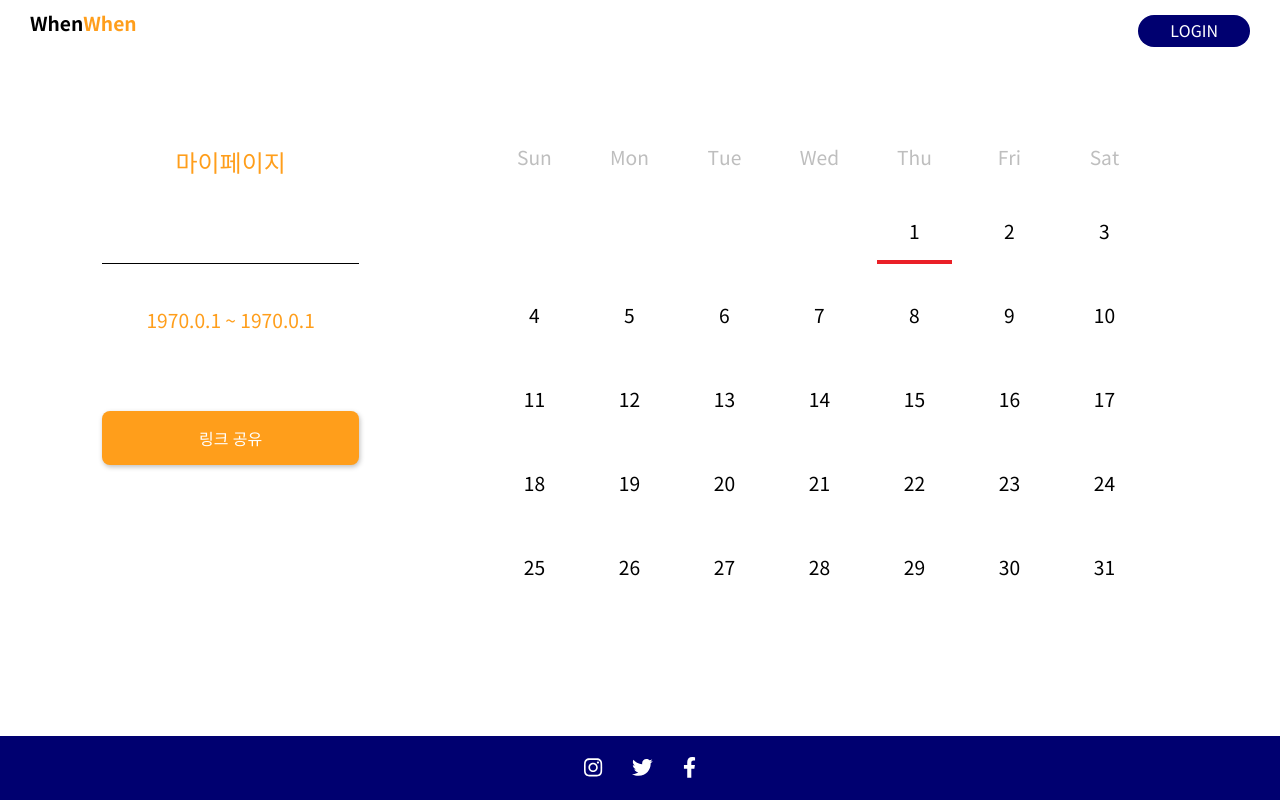
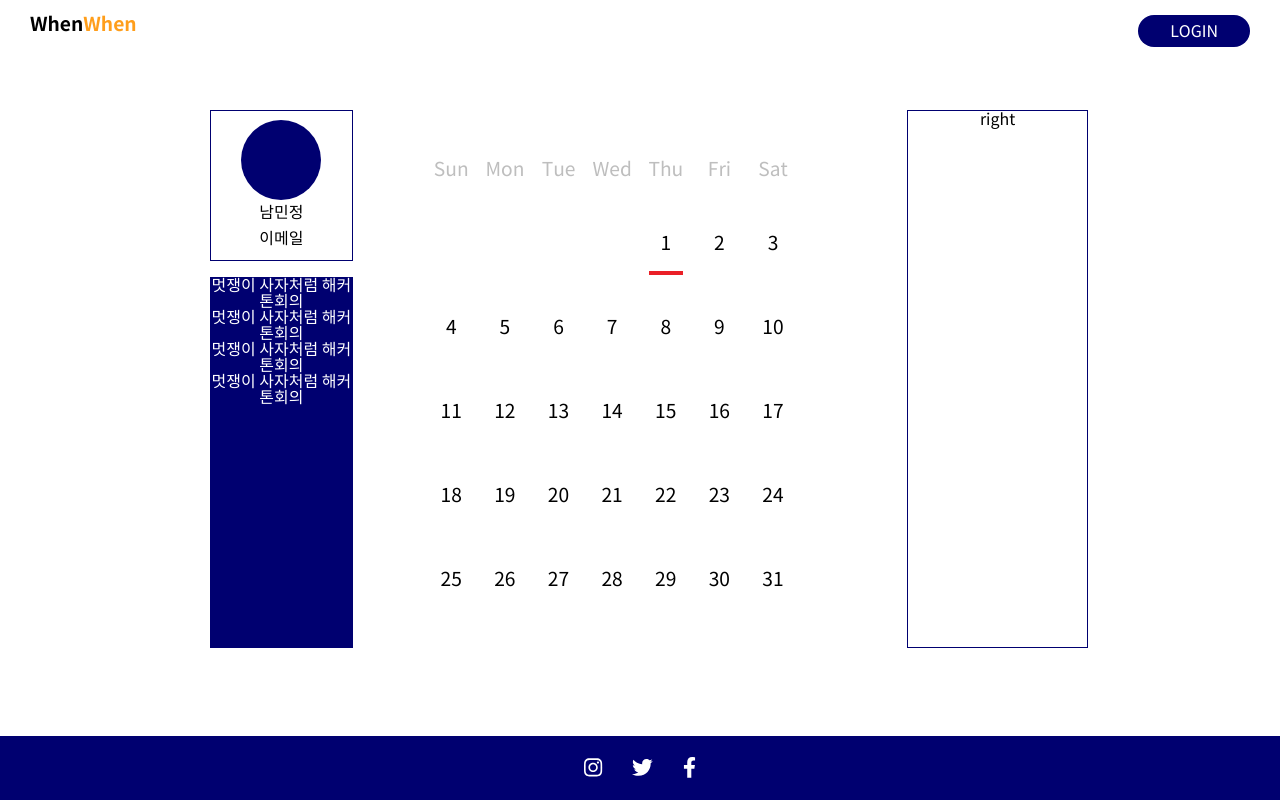
Before and after one commit to HYWhenWhen/Frontend, a React (Create React App) app: page /#/myPage in a window 1280 px wide. Built offline with nearby package versions, Linux system fonts and the light colour scheme.

Commit message:
mypage 수정

```diff
--- a/src/Routes/MyPage.js
+++ b/src/Routes/MyPage.js
@@ -1,99 +1,79 @@
-import React, { useRef } from 'react';
+import React, { useState } from 'react';
 import Result from "./Result";
 import styled from "styled-components";
+import Calendar from '../Component/Calendar';
+
 const Container = styled.div`
    display: flex;
+   padding: 3rem 15%;
 `;
 
-const InfoContainer = styled.div`
-   width:35%;
-   display: flex;
-   flex-direction: column;
-   padding: 7% 0 0 8%;
-   box-sizing: border-box;
-   color:#FF9E1B;
-   text-align: center;
+const Left = styled.div`
+    width: 20%;
+    text-align:center;
+    display: flex;
+    flex-direction: column;
+`;
+const UserInfo = styled.div`
+    border: 1px solid #000070;
+    padding: 5%;
+    line-height: 1.6rem;
+    margin: 0 10% 1rem;
+`;
+const Logo = styled.div`
+    background-color: #000070;
+    width: 5rem;
+    height: 5rem;
+    border-radius: 100%;
+    margin: auto;
+`;
+const Name = styled.div`
+`;
+const Email = styled.div`
+`;
+const Forms = styled.div`
+    background-color: #000070;
+    color: white;
+    height: 85%;
+    margin: 0 10%;
+`;
+const Form = styled.div`
 `;
 
-const Mypage = styled.div`
-   font-size: 1.5rem;
-   margin-bottom: 5rem;
+const Center = styled.div`
+    width: 60%;
+    text-align:center;
 `;
 
-const Schedule = styled.div`
-    border-bottom: 1px solid black;
-    text-align: center;
-    padding-bottom: 7px;
-    margin-bottom: 3rem;
-    font-size: 1.2rem;
+const Right = styled.div`
+    width: 20%;
+    text-align:center;
+    border: 1px solid #000070;
 `;
 
-const Days = styled.div`
-    text-align: center;
-    font-size: 1.2rem;
-`;
 
-const FixBtn = styled.div`
-    margin: 5rem auto 0;
-    background-color: #000000;
-    padding: 15px 55px;
-    border-radius: 0.5rem;
-    width: 6rem;
-    cursor:pointer;
-    color:white;
-    box-shadow: 1px 2px 5px 0px #bfbfbf;
-`;
-
-const LinkCopyBtn = styled.button`
-    margin: 5rem auto 0;
-    background-color: #FF9E1B;
-    padding: 15px 55px;
-    border: none;
-    border-radius: 0.5rem;
-    width: 100%;
-    cursor:pointer;
-    color:white;
-    box-shadow: 1px 2px 5px 0px #bfbfbf;
-    font-size: 1rem;
-`;
-
-const LinkName = styled.input`
-    display:none;
-`;
-
-const getDateFormat = date => {
-    let reVal = "";
-    reVal += date.getFullYear() + '.' + date.getMonth() + '.' + date.getDate();
-    return reVal;
-}
 function MyPage() {
-    const startDate = new Date(sessionStorage.getItem("startDate"));
-    const endDate = new Date(sessionStorage.getItem("endDate"));
-    const formName = sessionStorage.getItem("name");
-
-    const textInput = useRef();
-    const str = "http://localhost:3000/#/submit";
-    const copy = () => {
-        const el = textInput.current;
-        el.select();
-        document.execCommand("copy");
-    }
-
     return (
         <Container>
-            <InfoContainer>
-                <Mypage>마이페이지</Mypage>
-                <Schedule>{formName}</Schedule>
-                <Days>{getDateFormat(startDate)} ~ {getDateFormat(endDate)}</Days>
-                {/* <FixBtn>일정 확정하기</FixBtn> */}
-                <>
-                <LinkName  type="text" value={str} ref={textInput} readOnly></LinkName>
-                <LinkCopyBtn onClick={copy}>
-                    링크 공유</LinkCopyBtn>
-                    </>
-
-            </InfoContainer>
-            <Result></Result>
+            <Left>
+                <UserInfo>
+                    <Logo>
+                    </Logo>
+                    <Name>남민정</Name>
+                    <Email>이메일</Email>
+                </UserInfo>
+                <Forms>
+                    <Form>멋쟁이 사자처럼 해커톤회의</Form>
+                    <Form>멋쟁이 사자처럼 해커톤회의</Form>
+                    <Form>멋쟁이 사자처럼 해커톤회의</Form>
+                    <Form>멋쟁이 사자처럼 해커톤회의</Form>
+                </Forms>
+            </Left>
+            <Center>
+                <Result/>
+                {/* 원래는 이거 아닌데 일단 임시로 */}
+            </Center>
+            <Right>right</Right>
         </Container>
     )
 };
```
